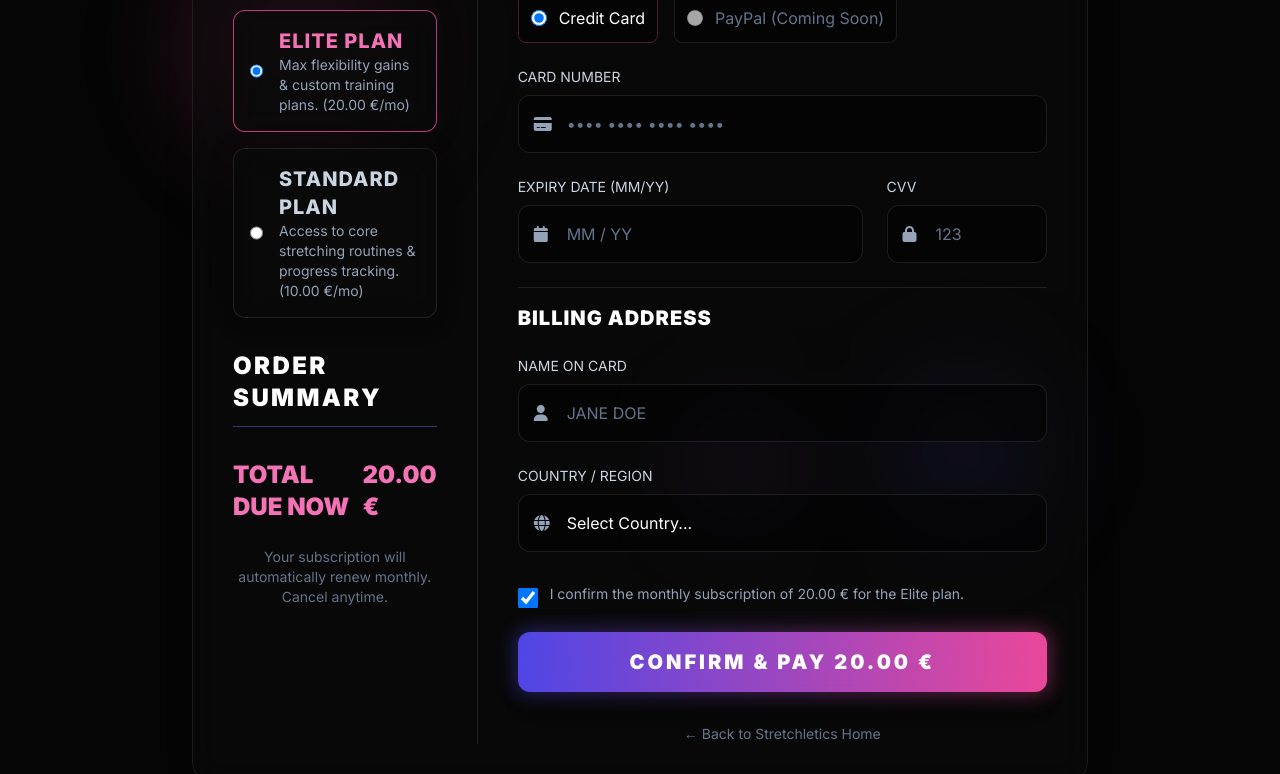
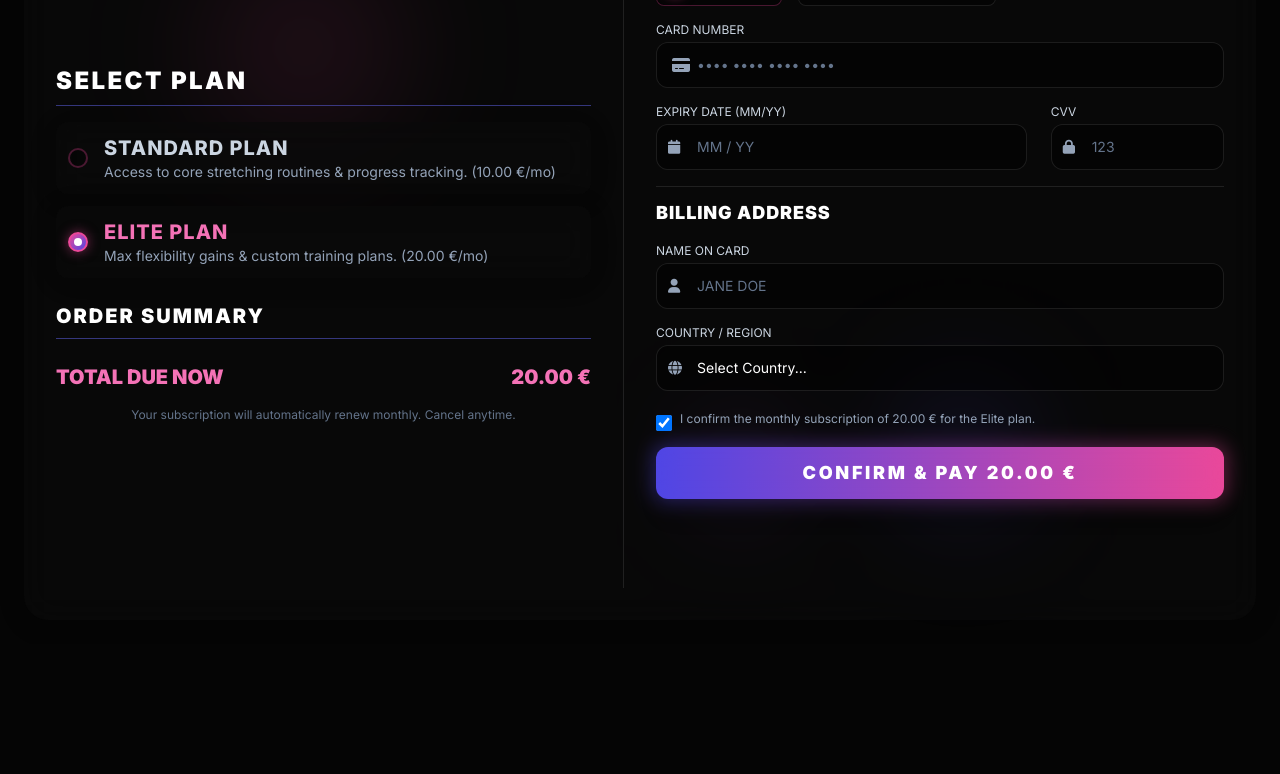
Before and after one commit to rubencorr/stretchletics, a website: page frontend/payment.html in a window 1280 px wide. Shown: the part 156-930 px from the top of the page. After the commit the page ends 800 px from the top, so only its background shows below. Drawn offline with nearby package versions, Linux system fonts and the light colour scheme.

Commit message:
register design conform

```diff
--- a/frontend/payment.html
+++ b/frontend/payment.html
@@ -92,7 +92,6 @@
       background: rgba(10, 10, 10, 0.6);
       backdrop-filter: blur(16px);
       -webkit-backdrop-filter: blur(16px);
-      border: 1px solid rgba(255, 255, 255, 0.08);
       box-shadow: 0 4px 30px rgba(0, 0, 0, 0.1);
     }
 
@@ -105,6 +104,40 @@
       transform: rotate(360deg);
     }
     /* --- END LOGO SPIN STYLING --- */
+
+    /* Custom Radio Button Styling */
+    input[type="radio"] {
+      appearance: none;
+      -webkit-appearance: none;
+      width: 20px;
+      height: 20px;
+      border: 2px solid rgba(236, 72, 153, 0.3);
+      border-radius: 50%;
+      background: rgba(0, 0, 0, 0.3);
+      cursor: pointer;
+      position: relative;
+      transition: all 0.3s ease;
+    }
+    input[type="radio"]:hover {
+      border-color: rgba(236, 72, 153, 0.6);
+      box-shadow: 0 0 8px rgba(236, 72, 153, 0.3);
+    }
+    input[type="radio"]:checked {
+      background: linear-gradient(135deg, #ec4899, #4f46e5);
+      border-color: #ec4899;
+      box-shadow: 0 0 12px rgba(236, 72, 153, 0.5);
+    }
+    input[type="radio"]:checked::after {
+      content: '';
+      position: absolute;
+      top: 50%;
+      left: 50%;
+      transform: translate(-50%, -50%);
+      width: 8px;
+      height: 8px;
+      border-radius: 50%;
+      background: white;
+    }
 
     /* Gradient Button Effect - Sleek Neon Plasma */
     .gradient-button {
@@ -159,79 +192,85 @@
 <div class="bg-orb-2"></div>
 <div class="bg-orb-3"></div>
 
-<main class="min-h-screen flex items-center justify-center p-4 relative z-10">
-  <div class="glass-card w-full max-w-4xl p-10 rounded-3xl relative z-10 grid lg:grid-cols-3 gap-10">
+<main class="h-screen flex items-center justify-center p-6 relative z-10 overflow-hidden">
+  <!-- Back to Home Link -->
+  <a href="index.html" class="fixed top-6 left-6 z-50 text-sm text-slate-400 hover:text-white transition flex items-center gap-2 group">
+    <i class="fas fa-arrow-left text-xs group-hover:-translate-x-1 transition-transform"></i>
+    <span>Back to Home</span>
+  </a>
+
+  <div class="glass-card w-full h-full p-8 rounded-3xl relative z-10 grid lg:grid-cols-2 gap-8 overflow-y-auto">
 
     <!-- Column 1: Payment Summary & Plan Selection -->
-    <div class="lg:col-span-1 border-b lg:border-r lg:border-b-0 border-white/10 pb-8 lg:pb-0 lg:pr-10">
-      <h2 class="text-3xl font-black text-white uppercase tracking-widest mb-6 border-b border-indigo-500/50 pb-3">SELECT PLAN</h2>
+    <div class="lg:col-span-1 lg:border-r border-white/10 lg:pr-8 flex flex-col justify-center">
+      <h2 class="text-2xl font-black text-white uppercase tracking-widest mb-4 border-b border-indigo-500/50 pb-2">SELECT PLAN</h2>
 
-      <div id="plan-selection-container" class="space-y-4 mb-8">
+      <div id="plan-selection-container" class="space-y-3 mb-6">
+        <!-- Radio Button for Standard Plan -->
+        <label for="plan-standard" id="label-standard" class="flex items-center glass-card p-3 rounded-xl border-white/10 cursor-pointer transition duration-300 hover:bg-black/80">
+          <input type="radio" id="plan-standard" name="plan" value="standard" class="h-5 w-5 text-pink-500 focus:ring-pink-500 border-gray-600 mr-4">
+          <div>
+            <p class="text-xl font-bold text-slate-300 uppercase tracking-wider">STANDARD Plan</p>
+            <p class="text-slate-400 text-sm">Access to core stretching routines & progress tracking. (10.00 €/mo)</p>
+          </div>
+        </label>
+
         <!-- Radio Button for Elite Plan (Default Selected) -->
-        <label for="plan-elite" id="label-elite" class="flex items-center glass-card p-4 rounded-xl border-pink-500/80 cursor-pointer transition duration-300 hover:bg-black/80">
+        <label for="plan-elite" id="label-elite" class="flex items-center glass-card p-3 rounded-xl border-pink-500/80 cursor-pointer transition duration-300 hover:bg-black/80">
           <input type="radio" id="plan-elite" name="plan" value="elite" checked class="h-5 w-5 text-pink-500 focus:ring-pink-500 border-gray-600 mr-4">
           <div>
             <p class="text-xl font-bold text-pink-400 uppercase tracking-wider">ELITE Plan</p>
             <p class="text-slate-400 text-sm">Max flexibility gains & custom training plans. (20.00 €/mo)</p>
           </div>
         </label>
-
-        <!-- Radio Button for Standard Plan -->
-        <label for="plan-standard" id="label-standard" class="flex items-center glass-card p-4 rounded-xl border-white/10 cursor-pointer transition duration-300 hover:bg-black/80">
-          <input type="radio" id="plan-standard" name="plan" value="standard" class="h-5 w-5 text-pink-500 focus:ring-pink-500 border-gray-600 mr-4">
-          <div>
-            <p class="text-xl font-bold text-slate-300 uppercase tracking-wider">STANDARD Plan</p>
-            <p class="text-slate-400 text-sm">Access to core stretching routines & progress tracking. (10.00 €/mo)</p>
-          </div>
-        </label>
       </div>
 
-      <h2 class="text-2xl font-black text-white uppercase tracking-widest mb-6 border-b border-indigo-500/50 pb-3">ORDER SUMMARY</h2>
+      <h2 class="text-xl font-black text-white uppercase tracking-widest mb-4 border-b border-indigo-500/50 pb-2">ORDER SUMMARY</h2>
 
-      <div class="space-y-4 text-lg">
+      <div class="space-y-3 text-lg">
         <!-- Keeping only the total for a clean summary -->
-        <div class="flex justify-between items-center text-2xl font-black text-pink-400 pt-2">
+        <div class="flex justify-between items-center text-xl font-black text-pink-400 pt-2">
           <span>TOTAL DUE NOW</span>
           <span id="total-display">20.00 €</span>
         </div>
       </div>
 
-      <p class="text-sm text-slate-500 mt-6 text-center">
+      <p class="text-xs text-slate-500 mt-4 text-center">
         Your subscription will automatically renew monthly. Cancel anytime.
       </p>
     </div>
 
 
-    <!-- Column 2 & 3: Payment Form -->
-    <div class="lg:col-span-2">
+    <!-- Column 2: Payment Form -->
+    <div class="lg:col-span-1 flex flex-col justify-center">
       <!-- Logo Header -->
-      <a href="index.html" class="flex items-center space-x-3 group justify-start mb-8">
+      <a href="index.html" class="flex items-center space-x-3 group justify-center mb-4">
         <div class="relative">
           <div class="absolute -inset-1 bg-gradient-to-r from-indigo-500 to-pink-500 rounded-full blur opacity-30 group-hover:opacity-70 transition duration-500"></div>
-          <img alt="Stretchletics Logo" class="relative h-8 w-auto rounded-full ring-2 ring-white/10 group-hover:ring-transparent transition duration-300 header-logo-img"
+          <img alt="Stretchletics Logo" class="relative h-7 w-auto rounded-full ring-2 ring-white/10 group-hover:ring-transparent transition duration-300 header-logo-img"
                src="/media/Logo2-1.jpg">
         </div>
-        <p class="text-2xl font-black tracking-[0.2em] text-white uppercase bg-clip-text text-transparent bg-gradient-to-r from-white to-slate-400">Stretchletics Checkout</p>
+        <p class="text-xl font-black tracking-[0.2em] text-white uppercase bg-clip-text text-transparent bg-gradient-to-r from-white to-slate-400">Stretchletics Checkout</p>
       </a>
       <!-- End Logo Header -->
 
-      <form action="#" method="POST" class="space-y-6">
+      <form action="#" method="POST" class="space-y-4 flex-grow">
 
         <!-- Payment Method Toggle (Simple example) -->
         <div class="space-y-2">
-          <label class="block text-sm font-medium text-slate-300">PAYMENT METHOD</label>
+          <label class="block text-xs font-medium text-slate-300">PAYMENT METHOD</label>
           <div class="flex space-x-4">
-            <div class="flex items-center bg-black/50 p-3 rounded-lg border border-pink-500/30">
+            <div class="flex items-center bg-black/50 p-2 rounded-lg border border-pink-500/30">
               <input id="card" name="payment-method" type="radio" checked
                      class="h-4 w-4 text-pink-500 focus:ring-pink-500 border-gray-600" value="card">
-              <label for="card" class="ml-3 block text-base font-medium text-white">
+              <label for="card" class="ml-3 block text-sm font-medium text-white">
                 Credit Card
               </label>
             </div>
-            <div class="flex items-center bg-black/50 p-3 rounded-lg border border-white/10">
+            <div class="flex items-center bg-black/50 p-2 rounded-lg border border-white/10">
               <input id="paypal" name="payment-method" type="radio" disabled
                      class="h-4 w-4 text-pink-500 focus:ring-pink-500 border-gray-600" value="paypal">
-              <label for="paypal" class="ml-3 block text-base font-medium text-slate-500">
+              <label for="paypal" class="ml-3 block text-sm font-medium text-slate-500">
                 PayPal (Coming Soon)
               </label>
             </div>
@@ -240,13 +279,13 @@
 
         <!-- Card Number -->
         <div>
-          <label for="card-number" class="block text-sm font-medium text-slate-300 mb-2">CARD NUMBER</label>
+          <label for="card-number" class="block text-xs font-medium text-slate-300 mb-1">CARD NUMBER</label>
           <div class="relative">
             <div class="absolute inset-y-0 left-0 pl-4 flex items-center pointer-events-none">
               <i class="fas fa-credit-card text-slate-400"></i>
             </div>
             <input type="text" id="card-number" name="card-number" required
-                   class="w-full p-4 pl-12 rounded-xl bg-black/50 border border-white/10 text-white focus:ring-2 focus:ring-pink-500 focus:border-transparent transition duration-300 outline-none placeholder-slate-500"
+                   class="w-full p-3 pl-10 rounded-xl bg-black/50 border border-white/10 text-white focus:ring-2 focus:ring-pink-500 focus:border-transparent transition duration-300 outline-none placeholder-slate-500 text-sm"
                    placeholder="•••• •••• •••• ••••" maxlength="19">
           </div>
         </div>
@@ -254,54 +293,54 @@
         <div class="grid grid-cols-3 gap-6">
           <!-- Expiration Date -->
           <div class="col-span-2">
-            <label for="expiry-date" class="block text-sm font-medium text-slate-300 mb-2">EXPIRY DATE (MM/YY)</label>
+            <label for="expiry-date" class="block text-xs font-medium text-slate-300 mb-1">EXPIRY DATE (MM/YY)</label>
             <div class="relative">
-              <div class="absolute inset-y-0 left-0 pl-4 flex items-center pointer-events-none">
-                <i class="fas fa-calendar text-slate-400"></i>
+              <div class="absolute inset-y-0 left-0 pl-3 flex items-center pointer-events-none">
+                <i class="fas fa-calendar text-slate-400 text-sm"></i>
               </div>
               <input type="text" id="expiry-date" name="expiry-date" required
-                     class="w-full p-4 pl-12 rounded-xl bg-black/50 border border-white/10 text-white focus:ring-2 focus:ring-pink-500 focus:border-transparent transition duration-300 outline-none placeholder-slate-500"
+                     class="w-full p-3 pl-10 rounded-xl bg-black/50 border border-white/10 text-white focus:ring-2 focus:ring-pink-500 focus:border-transparent transition duration-300 outline-none placeholder-slate-500 text-sm"
                      placeholder="MM / YY" maxlength="5">
             </div>
           </div>
           <!-- CVV -->
           <div class="col-span-1">
-            <label for="cvv" class="block text-sm font-medium text-slate-300 mb-2">CVV</label>
+            <label for="cvv" class="block text-xs font-medium text-slate-300 mb-1">CVV</label>
             <div class="relative">
-              <div class="absolute inset-y-0 left-0 pl-4 flex items-center pointer-events-none">
-                <i class="fas fa-lock text-slate-400"></i>
+              <div class="absolute inset-y-0 left-0 pl-3 flex items-center pointer-events-none">
+                <i class="fas fa-lock text-slate-400 text-sm"></i>
               </div>
               <input type="text" id="cvv" name="cvv" required
-                     class="w-full p-4 pl-12 rounded-xl bg-black/50 border border-white/10 text-white focus:ring-2 focus:ring-pink-500 focus:border-transparent transition duration-300 outline-none placeholder-slate-500"
+                     class="w-full p-3 pl-10 rounded-xl bg-black/50 border border-white/10 text-white focus:ring-2 focus:ring-pink-500 focus:border-transparent transition duration-300 outline-none placeholder-slate-500 text-sm"
                      placeholder="123" maxlength="4">
             </div>
           </div>
         </div>
 
-        <h3 class="text-xl font-black text-white uppercase tracking-wider pt-4 border-t border-white/10">BILLING ADDRESS</h3>
+        <h3 class="text-lg font-black text-white uppercase tracking-wider pt-3 border-t border-white/10">BILLING ADDRESS</h3>
 
         <!-- Name on Card -->
         <div>
-          <label for="card-name" class="block text-sm font-medium text-slate-300 mb-2">NAME ON CARD</label>
+          <label for="card-name" class="block text-xs font-medium text-slate-300 mb-1">NAME ON CARD</label>
           <div class="relative">
-            <div class="absolute inset-y-0 left-0 pl-4 flex items-center pointer-events-none">
-              <i class="fas fa-user text-slate-400"></i>
+            <div class="absolute inset-y-0 left-0 pl-3 flex items-center pointer-events-none">
+              <i class="fas fa-user text-slate-400 text-sm"></i>
             </div>
             <input type="text" id="card-name" name="card-name" required
-                   class="w-full p-4 pl-12 rounded-xl bg-black/50 border border-white/10 text-white focus:ring-2 focus:ring-pink-500 focus:border-transparent transition duration-300 outline-none placeholder-slate-500"
+                   class="w-full p-3 pl-10 rounded-xl bg-black/50 border border-white/10 text-white focus:ring-2 focus:ring-pink-500 focus:border-transparent transition duration-300 outline-none placeholder-slate-500 text-sm"
                    placeholder="JANE DOE">
           </div>
         </div>
 
         <!-- Country/Region -->
         <div>
-          <label for="country" class="block text-sm font-medium text-slate-300 mb-2">COUNTRY / REGION</label>
+          <label for="country" class="block text-xs font-medium text-slate-300 mb-1">COUNTRY / REGION</label>
           <div class="relative">
-            <div class="absolute inset-y-0 left-0 pl-4 flex items-center pointer-events-none">
-              <i class="fas fa-globe text-slate-400"></i>
+            <div class="absolute inset-y-0 left-0 pl-3 flex items-center pointer-events-none">
+              <i class="fas fa-globe text-slate-400 text-sm"></i>
             </div>
             <select id="country" name="country" required
-                    class="w-full p-4 pl-12 rounded-xl bg-black/50 border border-white/10 text-white focus:ring-2 focus:ring-pink-500 focus:border-transparent transition duration-300 outline-none appearance-none cursor-pointer">
+                    class="w-full p-3 pl-10 rounded-xl bg-black/50 border border-white/10 text-white focus:ring-2 focus:ring-pink-500 focus:border-transparent transition duration-300 outline-none appearance-none cursor-pointer text-sm">
               <option value="" disabled selected class="text-slate-500 bg-deep-black">Select Country...</option>
               <option value="us" class="bg-deep-black">United States</option>
               <option value="ca" class="bg-deep-black">Canada</option>
@@ -313,24 +352,20 @@
         </div>
 
         <!-- Terms Checkbox -->
-        <div class="pt-2">
+        <div class="pt-1">
           <div class="flex items-start">
             <input id="subscribe-elite" name="subscribe-elite" type="checkbox" checked
-                   class="mt-1 h-5 w-5 rounded border-gray-600 bg-black/50 text-pink-500 focus:ring-pink-500">
-            <label for="subscribe-elite" id="confirmation-label" class="ml-3 block text-sm text-slate-400">
+                   class="mt-1 h-4 w-4 rounded border-gray-600 bg-black/50 text-pink-500 focus:ring-pink-500">
+            <label for="subscribe-elite" id="confirmation-label" class="ml-2 block text-xs text-slate-400">
               I confirm the monthly subscription of 20.00 € for the Elite plan.
             </label>
           </div>
         </div>
 
-        <button type="submit" id="pay-button" class="gradient-button w-full px-5 py-4 text-xl font-black shadow-xl mt-8 rounded-xl">
+        <button type="submit" id="pay-button" class="gradient-button w-full px-5 py-3 text-lg font-black shadow-xl mt-4 rounded-xl">
           CONFIRM & PAY 20.00 €
         </button>
       </form>
-
-      <p class="mt-8 text-center text-sm">
-        <a href="index.html" class="text-slate-500 hover:text-white transition">← Back to Stretchletics Home</a>
-      </p>
     </div>
   </div>
 </main>
```
